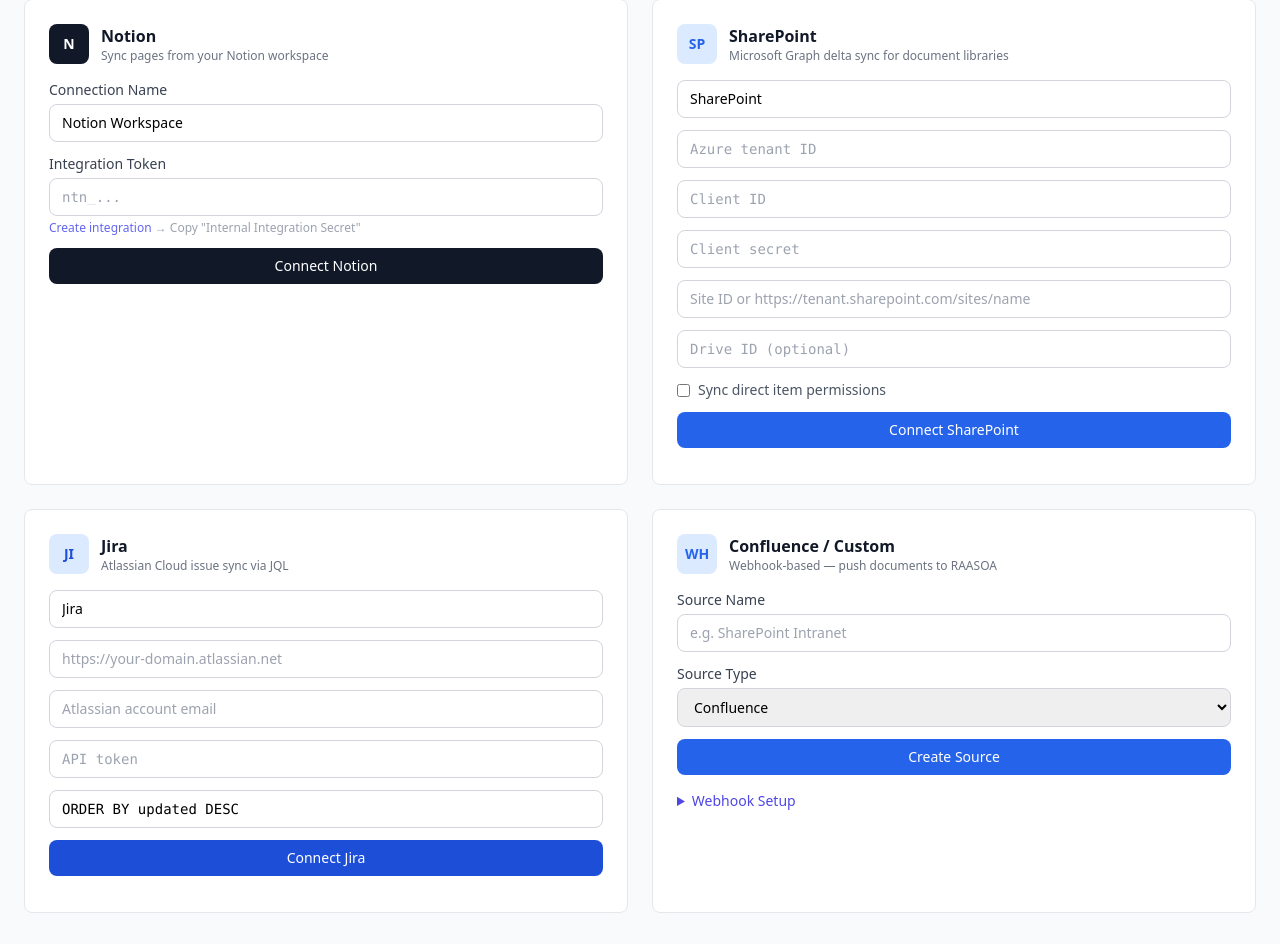
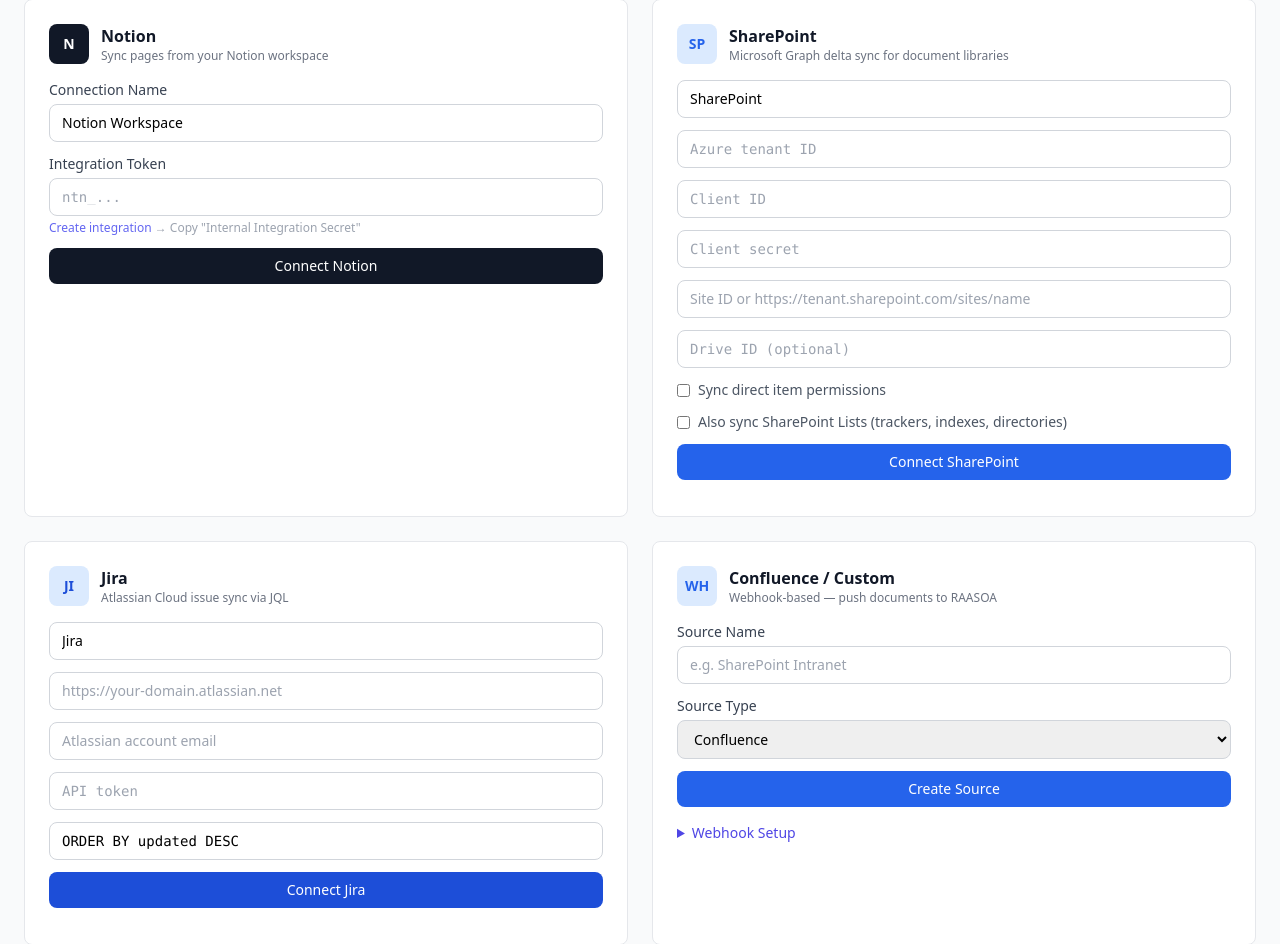
Before and after one commit to timtogram/raasoa, a FastAPI app: template src/raasoa/templates/sources.html in a window 1280 px wide. Shown: the part 218-1162 px from the top of the page. Before the commit the page ends 1131 px from the top, so only its background shows below. Run offline with FastAPI, Linux system fonts and the light colour scheme; the template is opened without the code that fills it, so the values that code supplies are empty; some libraries are stand-ins or nearby versions.

Commit message:
fix(dashboard): expose SharePoint Lists sync toggle in Add Data Source form
sync_lists (SharePoint Lists discovery/ingestion) was wired into the
sync engine but unreachable from the dashboard's own connect-a-source
flow -- the only way to enable it was a raw API call with a hand-written
config body, bypassing the primary UI entirely. Added the checkbox and
wired it into connectSharePoint() alongside the existing sync_acl toggle.

Co-Authored-By: Claude Fable 5 <noreply@anthropic.com>

```diff
--- a/src/raasoa/templates/sources.html
+++ b/src/raasoa/templates/sources.html
@@ -118,6 +118,10 @@
             <label class="flex items-center gap-2 text-sm text-gray-600">
                 <input type="checkbox" id="sp-acl" class="rounded border-gray-300">
                 Sync direct item permissions
+            </label>
+            <label class="flex items-center gap-2 text-sm text-gray-600">
+                <input type="checkbox" id="sp-lists" class="rounded border-gray-300">
+                Also sync SharePoint Lists (trackers, indexes, directories)
             </label>
             <button type="button" onclick="connectSharePoint()"
                     class="w-full px-4 py-2 bg-blue-600 text-white rounded-lg text-sm font-medium hover:bg-blue-700 transition-colors">
@@ -291,7 +295,8 @@ async function connectSharePoint() {
         tenant_id_azure: document.getElementById('sp-tenant').value,
         client_id: document.getElementById('sp-client').value,
         client_secret: document.getElementById('sp-secret').value,
-        sync_acl: document.getElementById('sp-acl').checked
+        sync_acl: document.getElementById('sp-acl').checked,
+        sync_lists: document.getElementById('sp-lists').checked
     };
     if (siteValue.startsWith('http')) config.site_url = siteValue;
     else config.site_id = siteValue;
```
